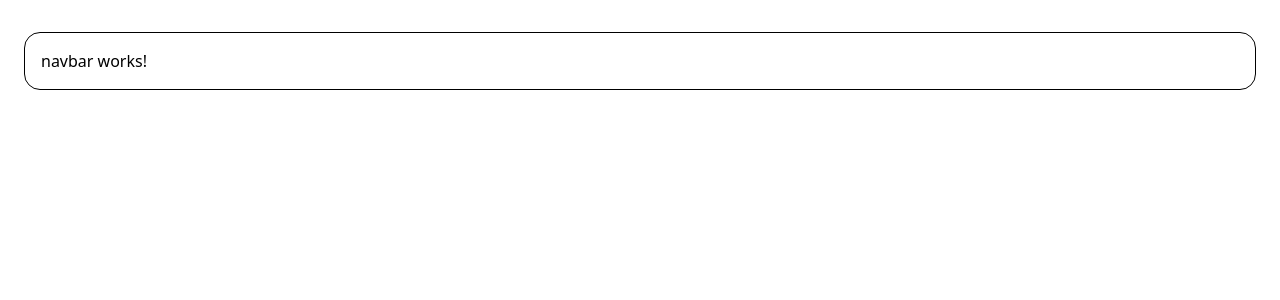
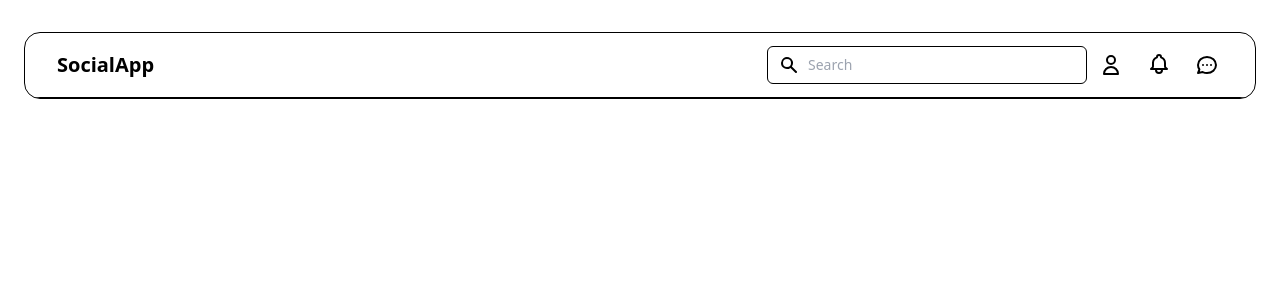
Before and after one commit to alyaa999/Social_Media, an Angular app: page / in a window 1280 px wide. Shown: the top 300 px of the page. Built offline with nearby package versions, Linux system fonts and the light colour scheme.

Commit message:
feat(navbar): add notification modal component and toggle functionality
Implement notification modal with HTML template and styling
Add toggle functionality to navbar with state management
Include keyboard escape handler for modal closing

```diff
--- a/src/app/Components/Shared/navbar/navbar.component.html
+++ b/src/app/Components/Shared/navbar/navbar.component.html
@@ -1,3 +1,71 @@
-<div class="p-4">
-        <p>navbar works!</p>
-</div>
+<nav class="bg-white shadow-sm border-b border-gray-200">
+  <div class="max-w-7xl mx-auto px-4 sm:px-6 lg:px-8">
+    <div class="flex justify-between h-16">
+      <!-- Left side - Logo/Brand -->
+      <div class="flex-shrink-0 flex items-center">
+        <h1 class="text-xl font-bold text-gray-800">SocialApp</h1>
+      </div>
+
+      <!-- Center - Search Bar -->
+      <div class="flex-1 flex items-center justify-center px-2 lg:ml-6 lg:justify-end">
+        <div class="max-w-lg w-full lg:max-w-xs">
+          <label for="search" class="sr-only">Search</label>
+          <div class="relative">
+            <div class="absolute inset-y-0 left-0 pl-3 flex items-center pointer-events-none">
+              <svg class="h-5 w-5 text-gray-400" xmlns="http://www.w3.org/2000/svg" viewBox="0 0 20 20" fill="currentColor" aria-hidden="true">
+                <path fill-rule="evenodd" d="M8 4a4 4 0 100 8 4 4 0 000-8zM2 8a6 6 0 1110.89 3.476l4.817 4.817a1 1 0 01-1.414 1.414l-4.816-4.816A6 6 0 012 8z" clip-rule="evenodd" />
+              </svg>
+            </div>
+            <input id="search" name="search" class="block w-full pl-10 pr-3 py-2 border border-gray-300 rounded-md leading-5 bg-white placeholder-gray-500 focus:outline-none focus:placeholder-gray-400 focus:ring-1 focus:ring-blue-500 focus:border-blue-500 sm:text-sm" placeholder="Search" type="search">
+          </div>
+        </div>
+      </div>
+
+      <!-- Right side - Action Buttons -->
+      <div class="flex items-center">
+        <!-- Profile button -->
+        <button type="button" class="p-1 rounded-full text-gray-400 hover:text-gray-500 focus:outline-none focus:ring-2 focus:ring-offset-2 focus:ring-blue-500">
+          <span class="sr-only">View profile</span>
+          <svg xmlns="http://www.w3.org/2000/svg" class="h-6 w-6" fill="none" viewBox="0 0 24 24" stroke="currentColor">
+            <path stroke-linecap="round" stroke-linejoin="round" stroke-width="2" d="M16 7a4 4 0 11-8 0 4 4 0 018 0zM12 14a7 7 0 00-7 7h14a7 7 0 00-7-7z" />
+          </svg>
+        </button>
+
+        <!-- Notification button with modal -->
+        <div class="relative ml-4">
+          <button
+            type="button"
+            (click)="toggleNotifications()"
+            class="p-1 rounded-full text-gray-400 hover:text-gray-500 focus:outline-none focus:ring-2 focus:ring-offset-2 focus:ring-blue-500 relative"
+            [class.text-blue-500]="isNotificationOpen"
+          >
+            <span class="sr-only">View notifications</span>
+            <svg xmlns="http://www.w3.org/2000/svg" class="h-6 w-6" fill="none" viewBox="0 0 24 24" stroke="currentColor">
+              <path stroke-linecap="round" stroke-linejoin="round" stroke-width="2" d="M15 17h5l-1.405-1.405A2.032 2.032 0 0118 14.158V11a6.002 6.002 0 00-4-5.659V5a2 2 0 10-4 0v.341C7.67 6.165 6 8.388 6 11v3.159c0 .538-.214 1.055-.595 1.436L4 17h5m6 0v1a3 3 0 11-6 0v-1m6 0H9" />
+            </svg>
+            <!-- Notification badge -->
+            <span class="absolute top-0 right-0 block h-2 w-2 rounded-full bg-red-500">
+              <span class="sr-only">New notifications</span>
+            </span>
+          </button>
+
+          <!-- Notification Modal -->
+          <app-notification-modal
+            *ngIf="isNotificationOpen"
+            [isOpen]="isNotificationOpen"
+            (closed)="closeNotifications()"
+            class="absolute right-0 mt-2"
+          ></app-notification-modal>
+        </div>
+
+        <!-- Chat button -->
+        <button type="button" class="ml-4 p-1 rounded-full text-gray-400 hover:text-gray-500 focus:outline-none focus:ring-2 focus:ring-offset-2 focus:ring-blue-500">
+          <span class="sr-only">View messages</span>
+          <svg xmlns="http://www.w3.org/2000/svg" class="h-6 w-6" fill="none" viewBox="0 0 24 24" stroke="currentColor">
+            <path stroke-linecap="round" stroke-linejoin="round" stroke-width="2" d="M8 12h.01M12 12h.01M16 12h.01M21 12c0 4.418-4.03 8-9 8a9.863 9.863 0 01-4.255-.949L3 20l1.395-3.72C3.512 15.042 3 13.574 3 12c0-4.418 4.03-8 9-8s9 3.582 9 8z" />
+          </svg>
+        </button>
+      </div>
+    </div>
+  </div>
+</nav>
--- a/src/app/Components/Shared/navbar/navbar.component.ts
+++ b/src/app/Components/Shared/navbar/navbar.component.ts
@@ -1,11 +1,22 @@
 import { Component } from '@angular/core';
+import { CommonModule } from '@angular/common';
+import { NotificationModalComponent } from '../notification-modal/notification-modal.component';
 
 @Component({
   selector: 'app-navbar',
-  imports: [],
+  standalone: true,
+  imports: [CommonModule, NotificationModalComponent],
   templateUrl: './navbar.component.html',
   styleUrl: './navbar.component.scss'
 })
 export class NavbarComponent {
+  isNotificationOpen = false;
 
+  toggleNotifications() {
+    this.isNotificationOpen = !this.isNotificationOpen;
+  }
+
+  closeNotifications() {
+    this.isNotificationOpen = false;
+  }
 }
--- /dev/null
+++ b/src/app/Components/Shared/notification-modal/notification-modal.component.html
@@ -0,0 +1,46 @@
+<div class="fixed inset-0 z-40">
+  <!-- Background overlay -->
+  <div
+    class="absolute inset-0 bg-black bg-opacity-30"
+    (click)="closeModal()"
+  ></div>
+
+  <!-- Modal Content -->
+  <div class="absolute top-16 right-4 w-96 bg-dusk-09 bg-opacity-95 rounded-lg shadow-xl border border-dusk-90 max-h-[calc(100vh-4rem)] overflow-y-auto text-dusk-01 mt-1">
+  <!-- Header -->
+  <div class="px-4 py-3 border-b border-dusk-90 sticky top-0 bg-dusk-09 z-10">
+    <div class="flex justify-between items-center">
+      <h3 class="font-medium">Notifications</h3>
+      <span class="px-2 py-1 text-xs font-semibold text-white bg-hyper-05 rounded-full">3 new</span>
+    </div>
+  </div>
+
+  <!-- Notifications list -->
+  <div class="divide-y divide-dusk-90 max-h-96 overflow-y-auto">
+    <!-- Notification item -->
+    <div class="p-4 hover:bg-dusk-90 transition-colors duration-150">
+      <div class="flex items-start">
+        <div class="flex-shrink-0 h-10 w-10 rounded-full bg-dusk-90 flex items-center justify-center border border-dusk-70">
+          <svg class="h-5 w-5 text-hyper-04" fill="currentColor" viewBox="0 0 20 20">
+            <path d="M10 2a6 6 0 00-6 6v3.586l-.707.707A1 1 0 004 14h12a1 1 0 00.707-1.707L16 11.586V8a6 6 0 00-6-6z" />
+          </svg>
+        </div>
+        <div class="ml-3">
+          <p class="text-sm font-medium">New message</p>
+          <p class="text-sm text-dusk-01 opacity-80">You have a new message from John Doe</p>
+          <p class="text-xs text-dusk-01 opacity-60 mt-1">2 minutes ago</p>
+        </div>
+      </div>
+    </div>
+
+    <!-- More notification items can be added here -->
+  </div>
+
+  <!-- Footer -->
+  <div class="px-4 py-3 bg-dusk-09 text-center border-t border-dusk-90">
+    <a href="#" class="text-sm font-medium text-hyper-04 hover:text-hyper-05">View all notifications</a>
+  </div>
+  </div>
+
+
+</div>
--- /dev/null
+++ b/src/app/Components/Shared/notification-modal/notification-modal.component.ts
@@ -0,0 +1,23 @@
+import { Component, Output, EventEmitter, Input, HostListener } from '@angular/core';
+import { CommonModule } from '@angular/common';
+
+@Component({
+  selector: 'app-notification-modal',
+  standalone: true,
+  imports: [CommonModule],
+  templateUrl: './notification-modal.component.html',
+  styleUrls: ['./notification-modal.component.scss']
+})
+export class NotificationModalComponent {
+  @Input() isOpen = false;
+  @Output() closed = new EventEmitter<void>();
+
+  @HostListener('document:keydown.escape', ['$event'])
+  onKeydownHandler(event: KeyboardEvent) {
+    this.closeModal();
+  }
+
+  closeModal() {
+    this.closed.emit();
+  }
+}
```
Also changed, not shown: src/app/Components/Shared/notification-modal/notification-modal.component.scss (added).
